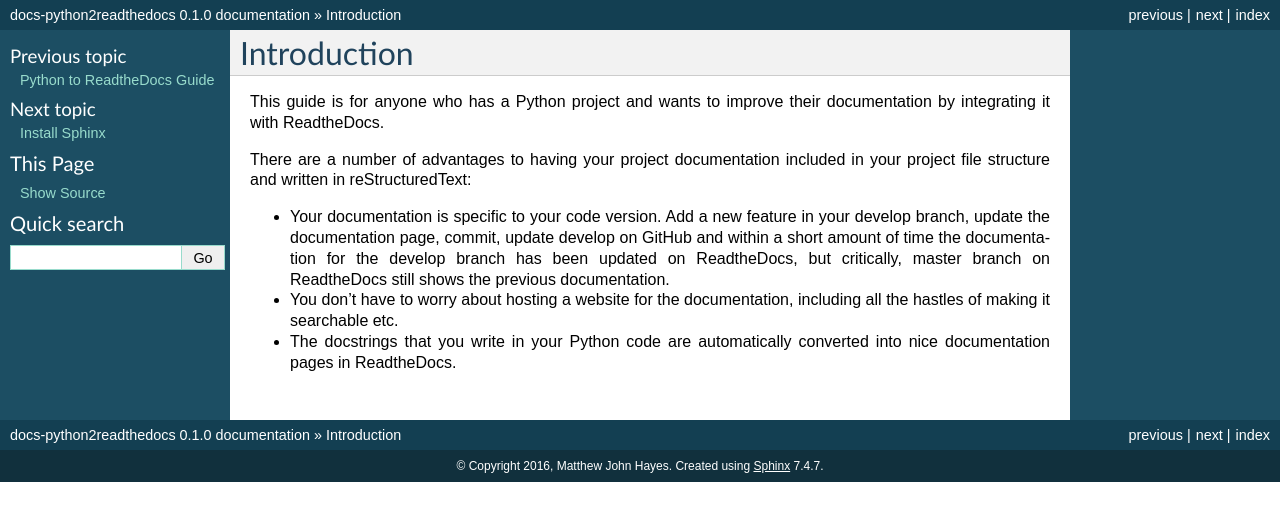
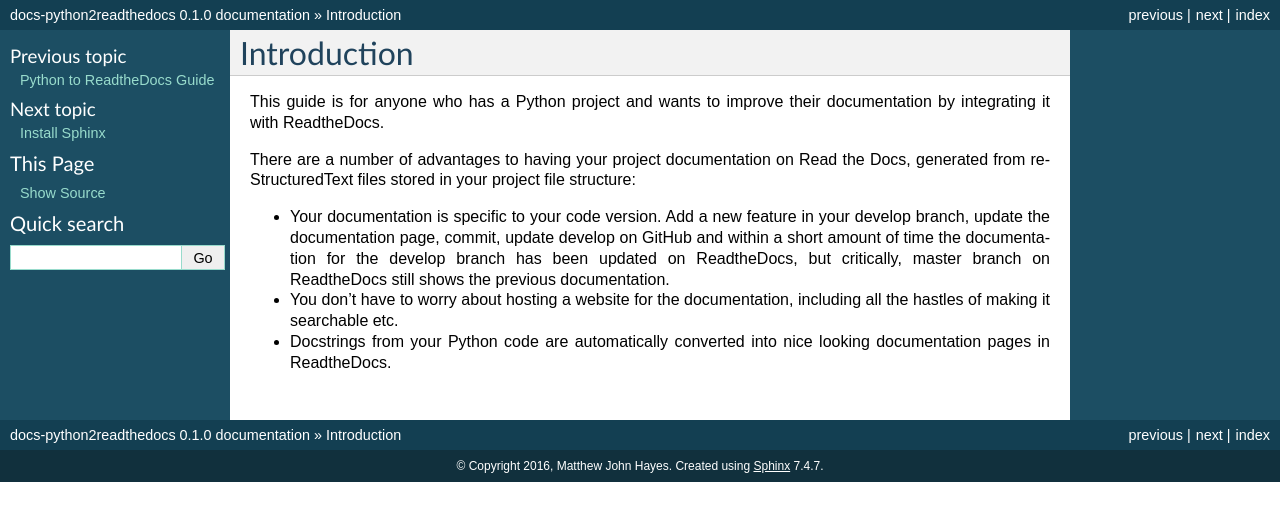
Before and after one commit to mattjhayes/docs-python2readthedocs, a Sphinx documentation site: the page built from docs/source/introduction.rst, in a window 1280 px wide. Shown: the top 521 px of the page. Built offline with Sphinx 7.4.7, drawn with Linux system fonts in a browser that asks for light colours.

Commit message:
doc updates

```diff
--- /dev/null
+++ b/docs/source/create-content.rst
@@ -0,0 +1,5 @@
+##############
+Create Content
+##############
+
+TBD
--- a/docs/source/index.rst
+++ b/docs/source/index.rst
@@ -17,6 +17,7 @@
    introduction
    install-sphinx
    configure-sphinx
+   create-content
+   localbuild
    ui-tweaks
-   localbuild
    readthedocs
--- a/docs/source/introduction.rst
+++ b/docs/source/introduction.rst
@@ -5,8 +5,9 @@
 This guide is for anyone who has a Python project and wants to improve
 their documentation by integrating it with ReadtheDocs.
 
-There are a number of advantages to having your project documentation
-included in your project file structure and written in reStructuredText:
+There are a number of advantages to having your project documentation on
+Read the Docs, generated from reStructuredText files stored in your project
+file structure:
 
 - Your documentation is specific to your code version. Add a new feature in
   your develop branch, update the documentation page, commit, update develop
@@ -17,5 +18,5 @@
 - You don't have to worry about hosting a website for the documentation,
   including all the hastles of making it searchable etc.
 
-- The docstrings that you write in your Python code are automatically
-  converted into nice documentation pages in ReadtheDocs.
+- Docstrings from your Python code are automatically
+  converted into nice looking documentation pages in ReadtheDocs.
--- a/docs/source/ui-tweaks.rst
+++ b/docs/source/ui-tweaks.rst
@@ -3,7 +3,7 @@
 #########
 
 Here are some minor changes that you may want to consider to change
-the user interface (UI) look and feel:
+the User Interface (UI) look and feel:
 
 Themes
 ------
```
Also changed, not shown: docs/source/code-doc.rst (added, +70 -0 lines).
